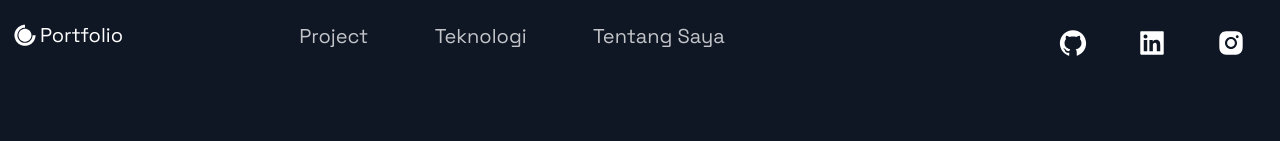
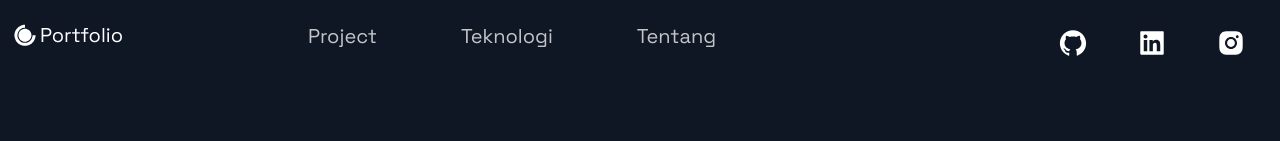
Before and after one commit to salunaalavi/Web-Portfolio, a Next.js app: page / in a window 1280 px wide. Shown: the top 141 px of the page. Built offline with nearby package versions, Linux system fonts and the light colour scheme.

Commit message:
Update Header.js

```diff
--- a/src/components/Header/Header.js
+++ b/src/components/Header/Header.js
@@ -27,7 +27,7 @@ const Header = () =>  (
       </li>
       <li>
         <Link href="#about">
-          <NavLink>Tentang Saya</NavLink>
+          <NavLink>Tentang</NavLink>
         </Link>
       </li>
     </Div2>
```
